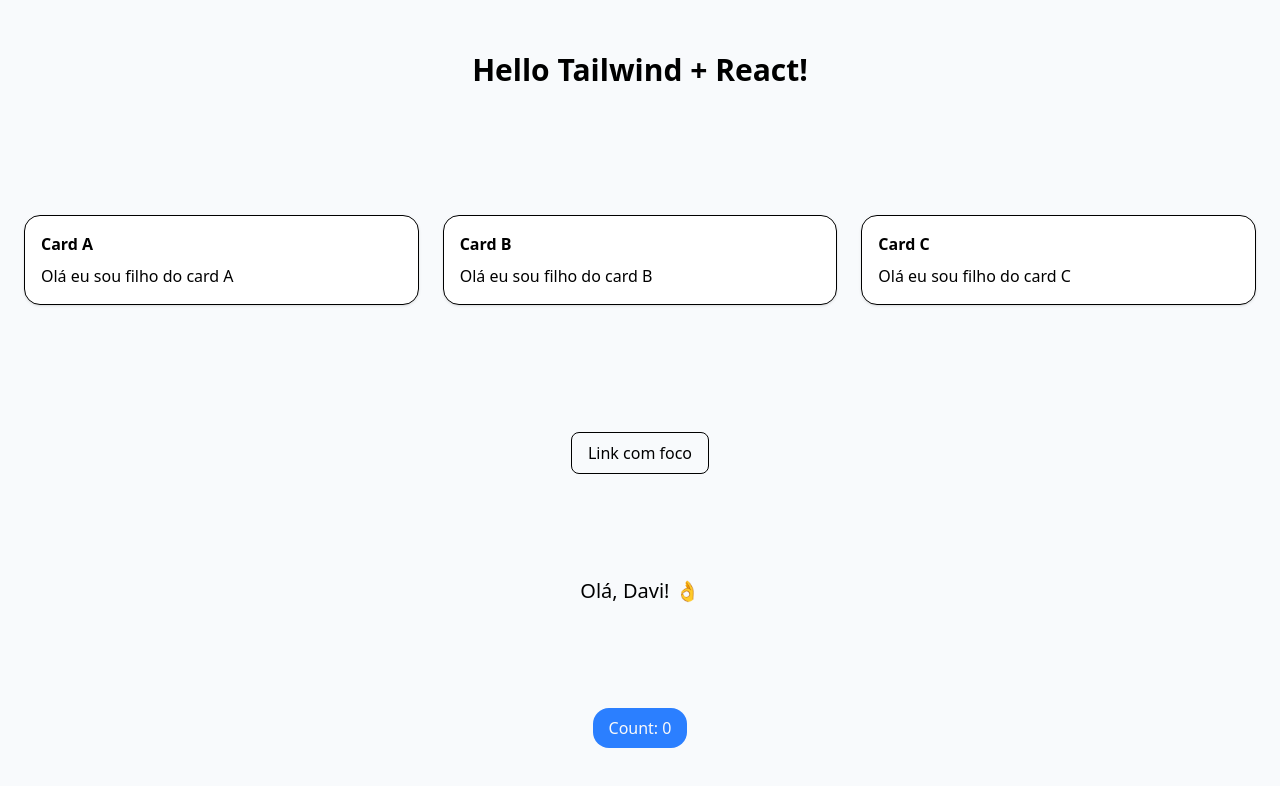
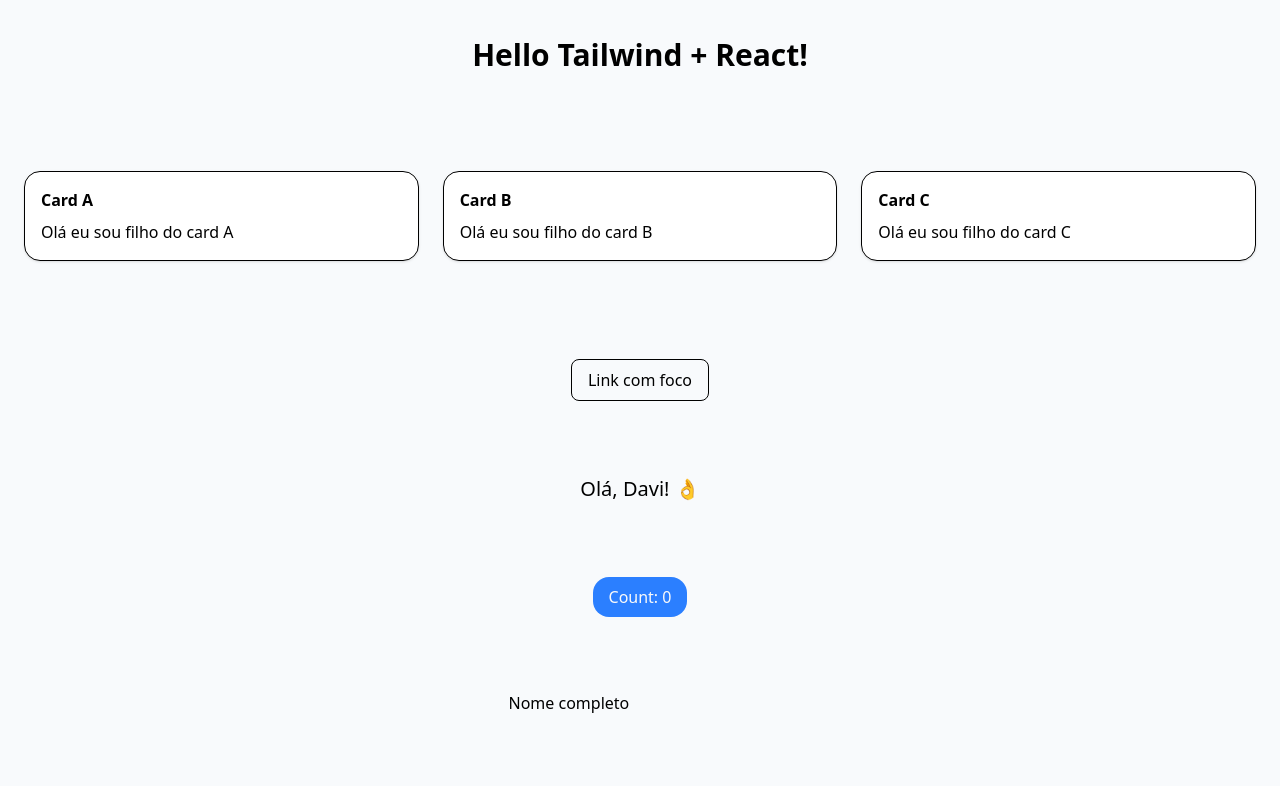
Before and after one commit to DaviBaptista7/my-first-react, a React (Vite) app: page / in a window 1280 px wide. Shown: the top 786 px of the page. Built offline with nearby package versions, Linux system fonts and the light colour scheme.

Commit message:
fazendo formulario

```diff
--- a/src/App.jsx
+++ b/src/App.jsx
@@ -1,9 +1,12 @@
 import { useState } from "react";
 import { Card } from "./components/Card";
 import { Hello } from "./components/Hello";
+import { TextField } from "./components/TextField";
 
 const App = () => {
   const [count,setCount] = useState(0)
+  const [name,setName] = useState("")
+
   const CARDS = [
     {
       id: 0,
@@ -41,6 +44,13 @@ Link com foco
        <button onClick={inc} className="bg-blue-500 text-neutral-50 px-4 py-2 rounded-2xl cursor-pointer">
 Count: {count}
        </button>
+       <form>
+<TextField
+id= 'name'
+label= "Nome completo"
+value= {name}
+onChange= {event => setName(event.target.value)}/>
+       </form>
     </main>
   );
 }
--- /dev/null
+++ b/src/components/TextField/index.jsx
@@ -0,0 +1,8 @@
+export const TextField = ({id, label, ...props}) => {
+    return (
+        <fieldset className="flex flex-col space-y-2">
+        <label htmlFor={id} className="font-medium">{label}</label>
+        <input id={id} className="py-2 px-4 w-full=" {...props} />
+        </fieldset>
+    )
+}
```
